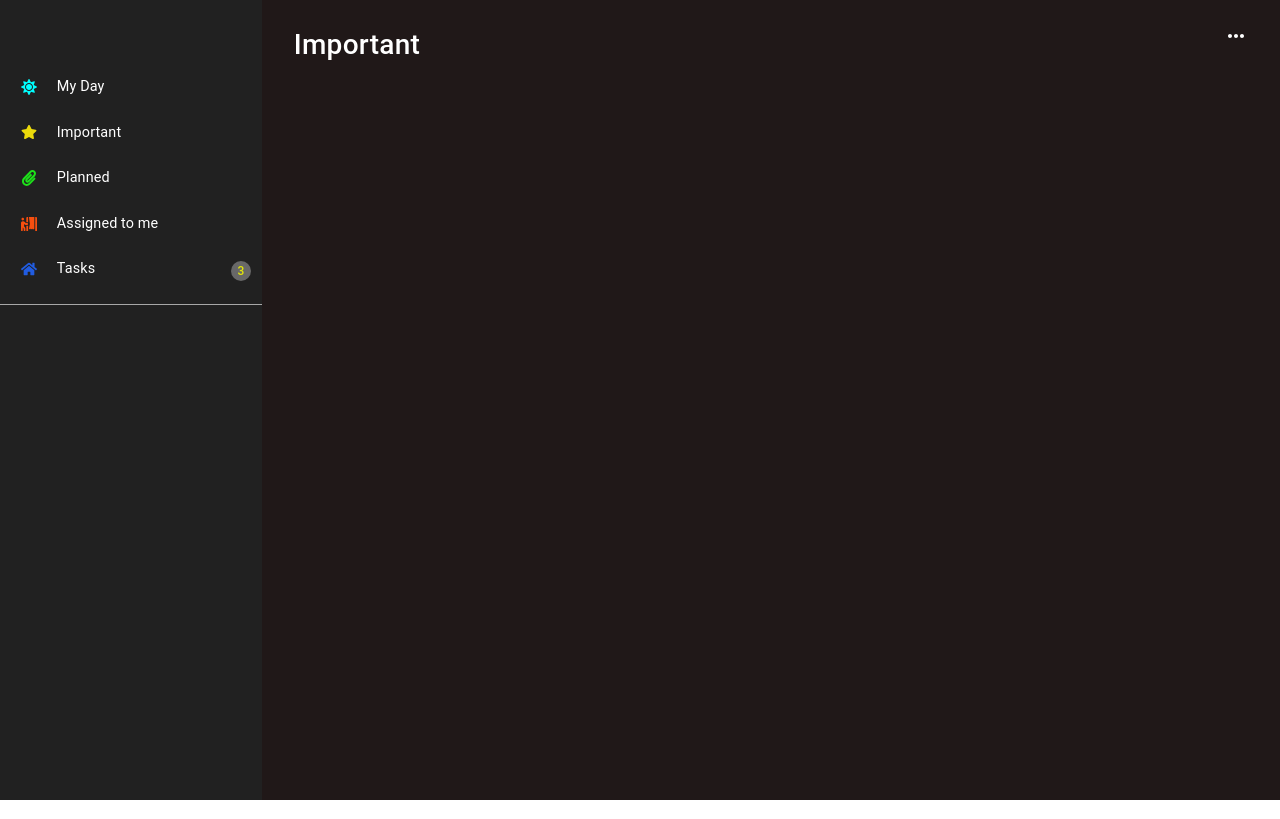
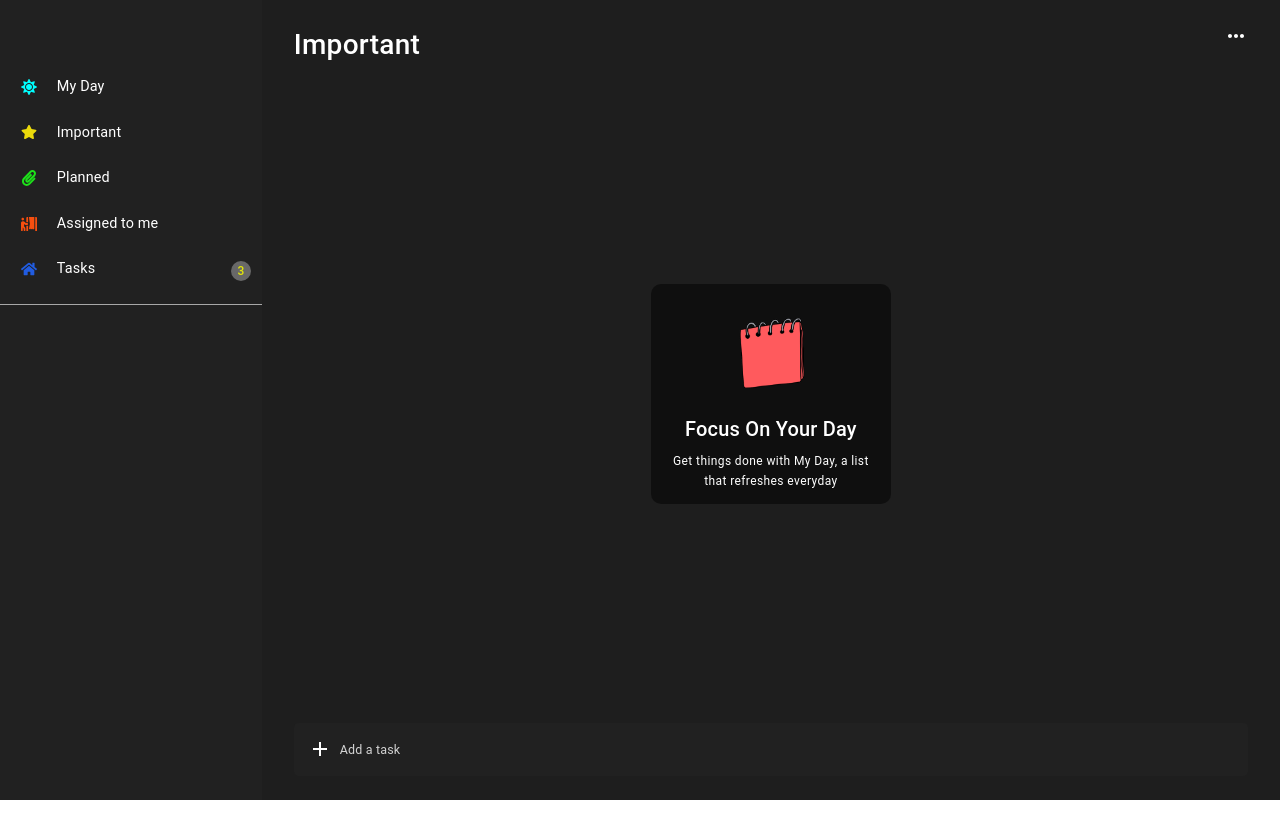
Before and after one commit to AdebayoIbrahim/Advance-react-to-do-list, a React (Create React App) app: page /important in a window 1280 px wide. Built offline with nearby package versions, Linux system fonts and the light colour scheme.

Commit message:
fixed overflow issues and more ui styles

```diff
--- a/src/components/shared/Body.jsx
+++ b/src/components/shared/Body.jsx
@@ -14,14 +14,12 @@ const Body = ({ children }) => {
         sx={{
           width: "100%",
           height: "100vh",
-          background: "#201818",
-          backgroundSize: "cover",
+          background: "#1e1e1e",
           overflow: "auto !important",
         }}
       >
         {children}
       </Stack>
-      ;
     </React.Fragment>
   );
 };
--- a/src/pages/Important.jsx
+++ b/src/pages/Important.jsx
@@ -2,6 +2,8 @@ import React from "react";
 import { Typography, Box, Stack } from "@mui/material";
 import Body from "../components/shared/Body";
 import { MoreVert } from "@mui/icons-material";
+import Tooltip from "../components/fastcontent";
+import Todoform from "../components/Form/Todoform";
 function Important() {
   return (
     <Body>
@@ -17,6 +19,12 @@ function Important() {
           </Box>
         </Stack>
       </Box>
+      <Box sx={{ alignSelf: "center" }}>
+        <Tooltip />
+      </Box>
+      <Box>
+        <Todoform />
+      </Box>
     </Body>
   );
 }
```
